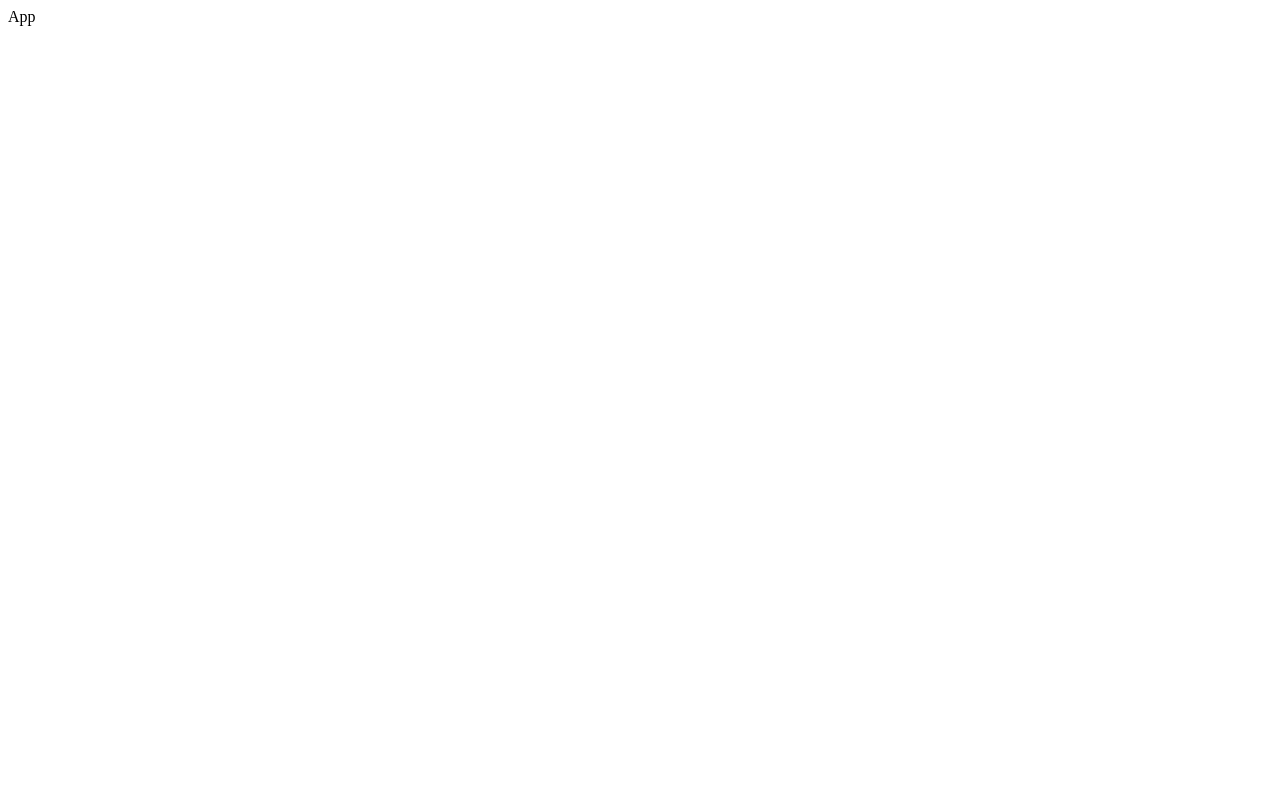
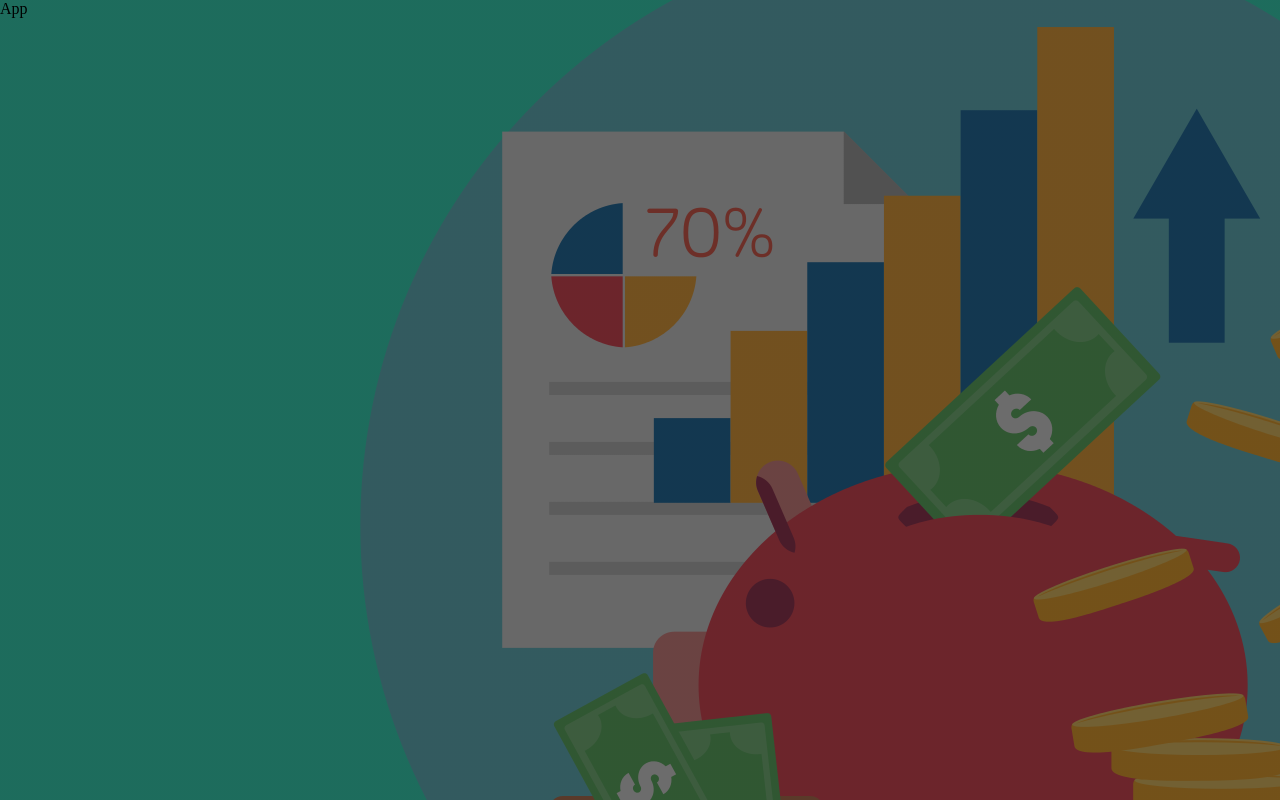
Before and after one commit to PushpakB3096/react-voice-exp-tracker, a React (Create React App) app: page / in a window 1280 px wide. Built offline with nearby package versions, Linux system fonts and the light colour scheme.

Commit message:
Add background image and gradient

```diff
--- /dev/null
+++ b/src/index.css
@@ -0,0 +1,11 @@
+#root,
+body,
+html {
+  height: 100%;
+  margin: 0;
+}
+
+body {
+  background: linear-gradient(rgba(0, 0, 0, 0.55), rgba(0, 0, 0, 0.55)),
+    url("./assets/background.png");
+}
--- a/src/index.js
+++ b/src/index.js
@@ -2,5 +2,6 @@ import React from "react";
 import ReactDOM from "react-dom";
 
 import App from "./App";
+import "./index.css";
 
 ReactDOM.render(<App />, document.getElementById("root"));
```
Also changed, not shown: src/assets/background.png (added).
